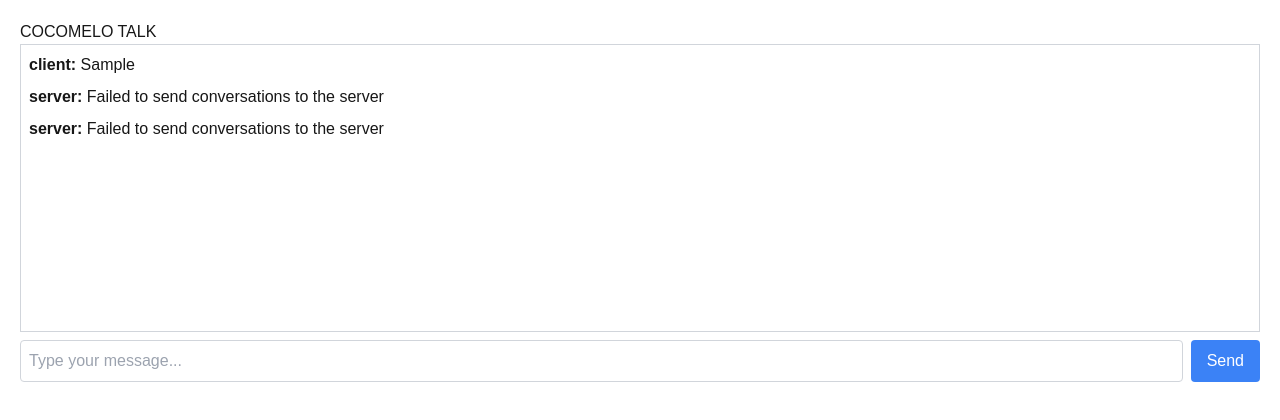
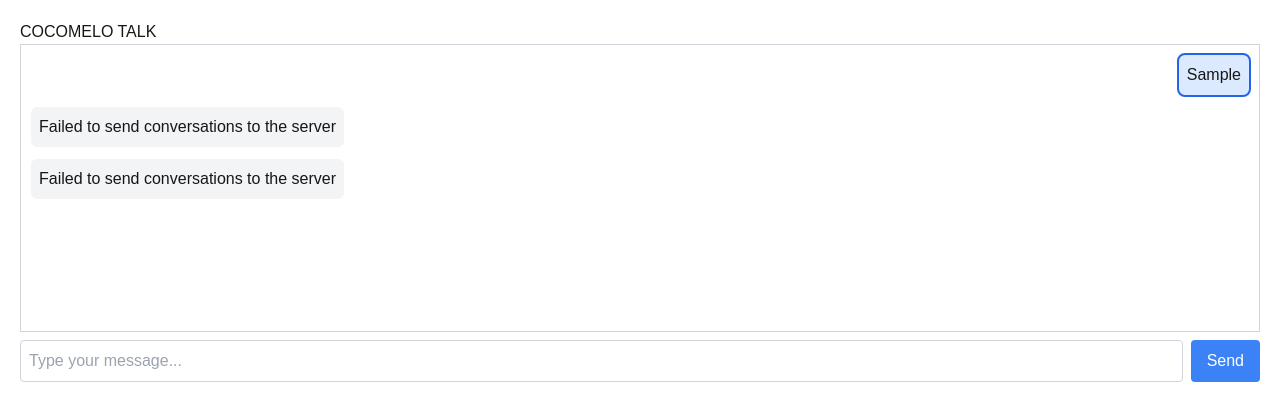
Before and after one commit to kanade2001/KokomeloTalk, a Next.js app in the folder frontend/: page / in a window 1280 px wide. Both pictures are taken after typing "Sample" into the empty fields and a click on the button "Send". Shown: the top 420 px of the page. Built offline with nearby package versions, Linux system fonts and the light colour scheme; no server answers.

Commit message:
Feat-Talk画面で左右に分けるように

```diff
--- a/frontend/components/Conversation-Screen/ConversationScreen.tsx
+++ b/frontend/components/Conversation-Screen/ConversationScreen.tsx
@@ -1,20 +1,28 @@
 import React from "react";
 import { Conversation, MusicConversation } from "../../types/conversation";
+import { ClientConversation } from "./components/client-conversation";
+import { ServerConversation } from "./components/server-conversation";
 
 interface ConversationListProps {
   conversations: (Conversation | MusicConversation)[];
 }
 
-const ConversationList: React.FC<ConversationListProps> = ({ conversations }) => {
+const ConversationList: React.FC<ConversationListProps> = ({
+  conversations,
+}) => {
   return (
-<div className="border border-gray-300 p-2 h-72 overflow-y-scroll mb-2">
-  {conversations.map((conversation, index) => (
-    <div key={index} className="mb-2">
-      <strong>{conversation.type}:</strong> {conversation.text || ""}
+    <div className="border border-gray-300 p-2 h-72 overflow-y-scroll mb-2 ">
+      {conversations.map((conversation, index) => (
+        <div key={index} className="mb-2">
+          {conversation.type === "client" && (
+            <ClientConversation text={conversation.text} />
+          )}
+          {conversation.type === "server" && (
+            <ServerConversation text={conversation.text} />
+          )}
+        </div>
+      ))}
     </div>
-  ))}
-</div>
-
   );
 };
 
--- /dev/null
+++ b/frontend/components/Conversation-Screen/components/client-conversation.tsx
@@ -0,0 +1,12 @@
+export const ClientConversation: React.FC<{ text: string }> = ({ text }) => {
+  return (
+    <div className="w-full flex justify-end">
+      <div
+        className="max-w-4xl border border-2 border-blue-600 rounded-lg p-2 bg-blue-100 break-words"
+        style={{ wordBreak: "break-word" }}
+      >
+        {text}
+      </div>
+    </div>
+  );
+};
--- /dev/null
+++ b/frontend/components/Conversation-Screen/components/server-conversation.tsx
@@ -0,0 +1,12 @@
+export const ServerConversation: React.FC<{ text: string }> = ({ text }) => {
+  return (
+    <div className="w-full flex justify-start">
+      <div
+        className="max-w-4xl border border-2 border-white rounded-lg border-gray-600 bg-gray-100 p-2 break-words"
+        style={{ wordBreak: "break-word" }}
+      >
+        {text}
+      </div>
+    </div>
+  );
+};
```
